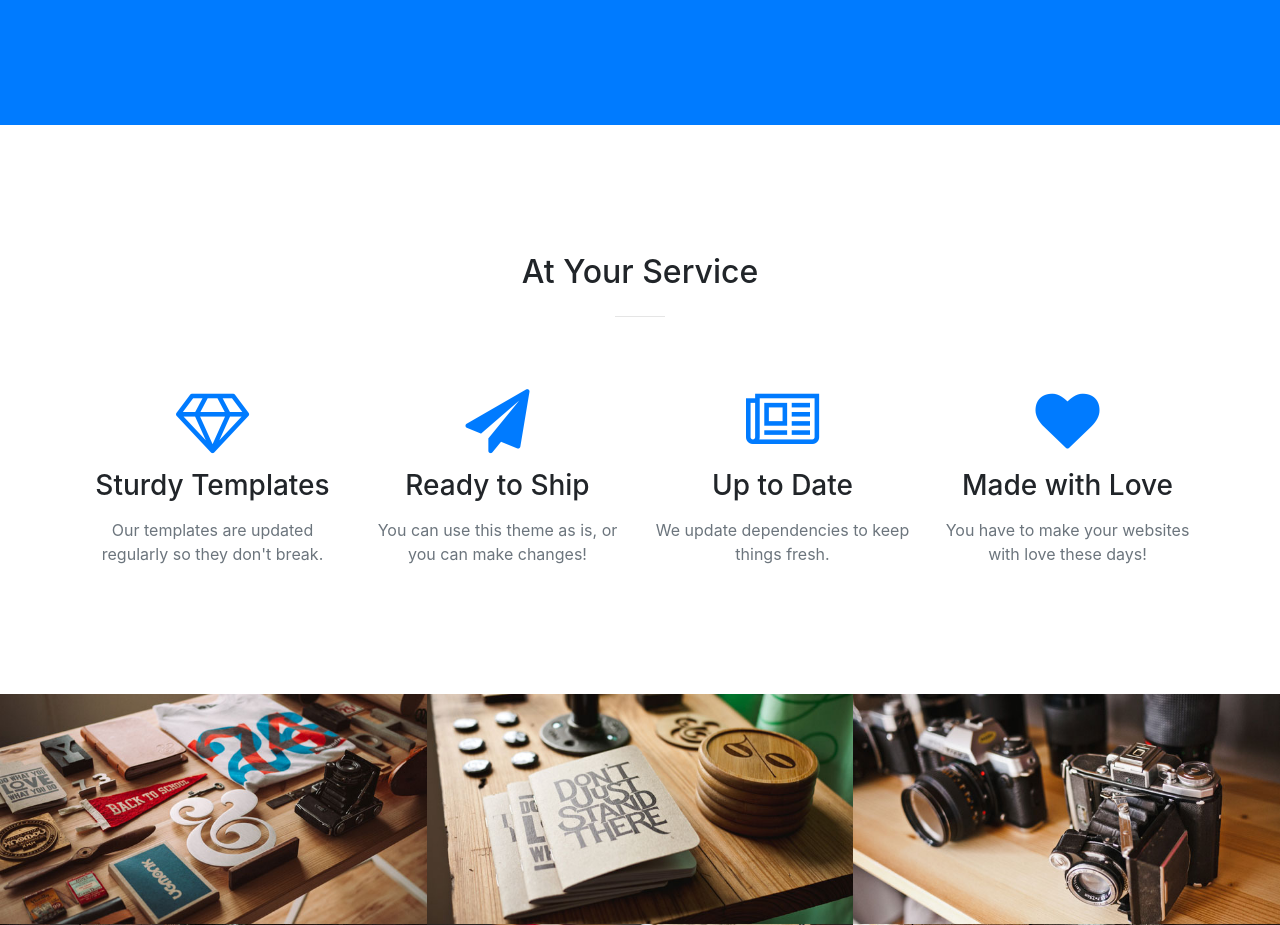
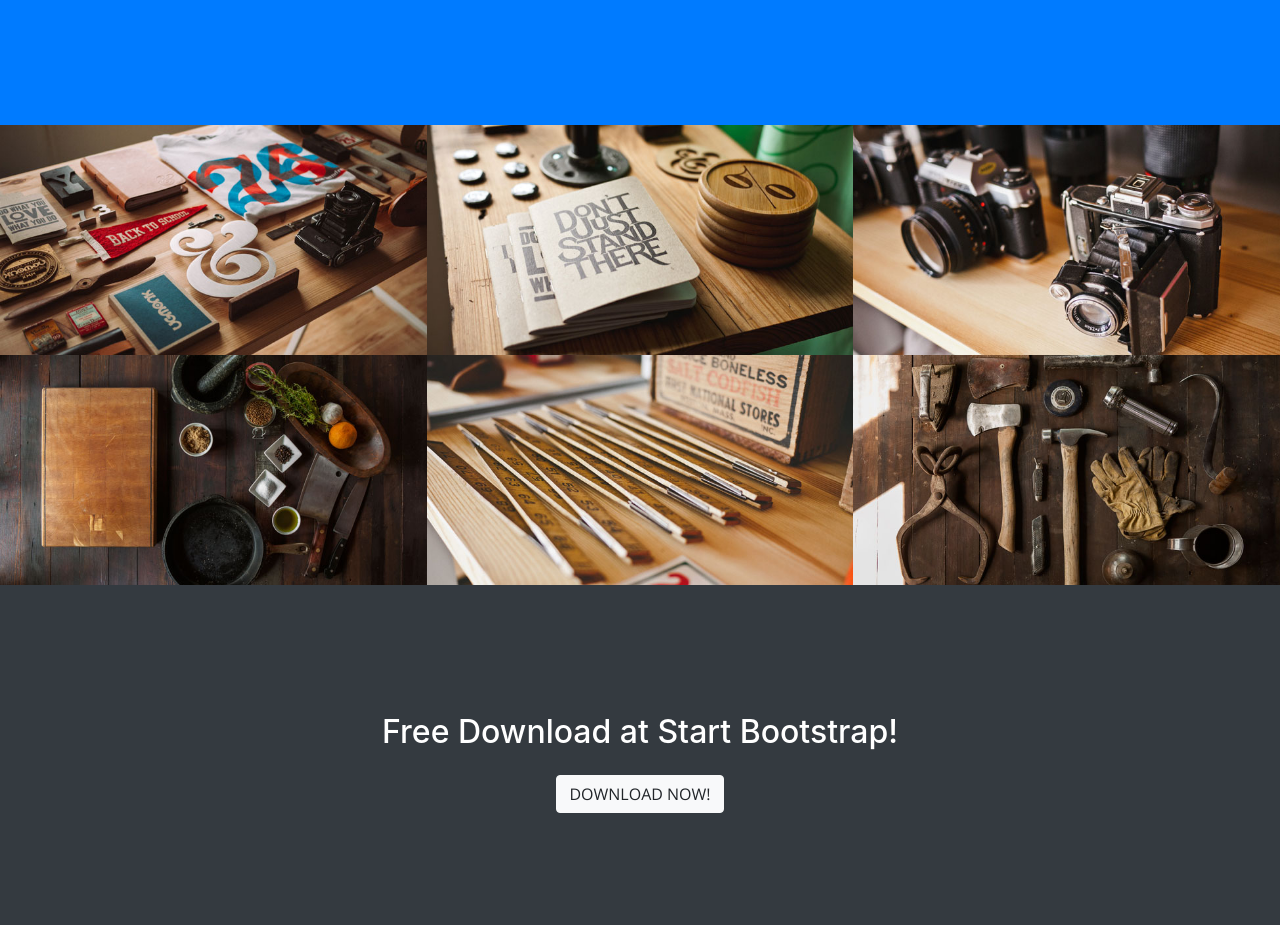
Before and after one commit to matthewjramos/matthewjramos.github.io, a website with bundled scripts: page index.html in a window 1280 px wide. Shown: the part 1128-2053 px from the top of the page. Built offline with nearby package versions, Linux system fonts and the light colour scheme.

Commit message:
HTML edit
HTML edit

```diff
--- a/index.html
+++ b/index.html
@@ -89,7 +89,7 @@
       </div>
     </section>
 
-    <section id="services">
+    <!-- <section id="services">
       <div class="container">
         <div class="row">
           <div class="col-lg-12 text-center">
@@ -130,7 +130,7 @@
           </div>
         </div>
       </div>
-    </section>
+    </section> -->
 
     <section class="p-0" id="portfolio">
       <div class="container-fluid p-0">
```
